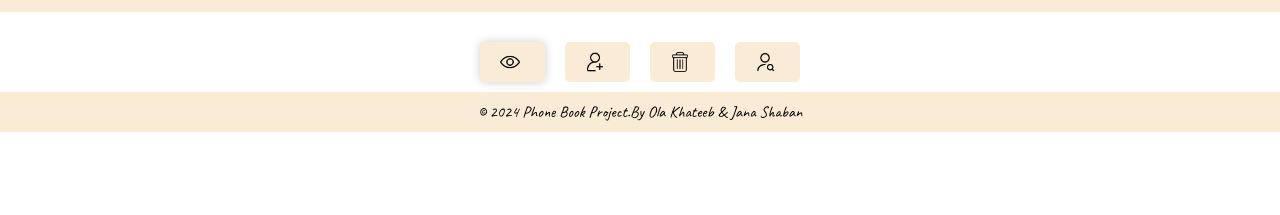
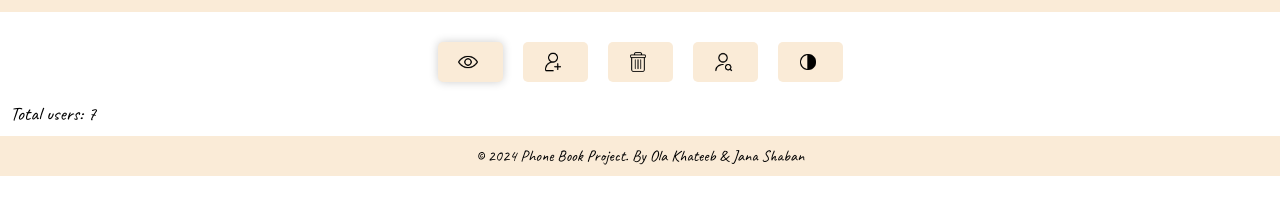
Before and after one commit to olakhateeb/FinalProjectJS, a plain HTML site: page index.html in a window 1280 px wide. Shown: the part 73-288 px from the top of the page. Drawn offline with Linux system fonts and the light colour scheme.

Commit message:
Update index.html

```diff
--- a/index.html
+++ b/index.html
@@ -24,10 +24,13 @@
        .popup.show {
             display: block;
         }
+        #userCount {
+            font-size: 1.2em;
+            margin: 10px;
+        }
     </style>
 </head>
 <header>
-
     <div class="logo">
         <img src="icons/phonoBook.png" alt="Logo">
     </div>
@@ -37,7 +40,6 @@
             <li><a href="about-us.html">About-us</a></li>
         </ul>
     </nav>
-</div>
 </header>
 <body>
     <!--div for buttons -->
@@ -51,7 +53,6 @@
         </button>
 
         <button id="deleteBtn" onclick="deleteUsers()">
-
             <img src="./icons/delete.png" alt="delete icon" />
         </button>
         <div id="searchContainer" style="display: none;">
@@ -61,16 +62,23 @@
             <img src="./icons/search1.png" alt="search icon">
             <span></span>
         </button>
+        <button id="darkModeButton">
+            <img src="./icons/darkmode.png" alt="Dark Mode">
+        </button>
     </div>
-  <!--Popup:-->
+
+    <!-- User count display -->
+    <div id="userCount">Total users: 0</div>
+
+    <!-- Popup -->
     <div id="resultContainer"></div>
     <div class="popup" id="popup">
         <button id="closeModalBtn" onclick="closeModal()">X</button>
     </div>
+
     <script src="js.js"></script>
     <footer>
-        <p>&copy; 2024 Phone Book Project.By Ola Khateeb & Jana Shaban</p>
+        <p>&copy; 2024 Phone Book Project. By Ola Khateeb & Jana Shaban</p>
     </footer>
 </body>
-
 </html>
```
Lines whose indentation alone changed are shown as unchanged.
